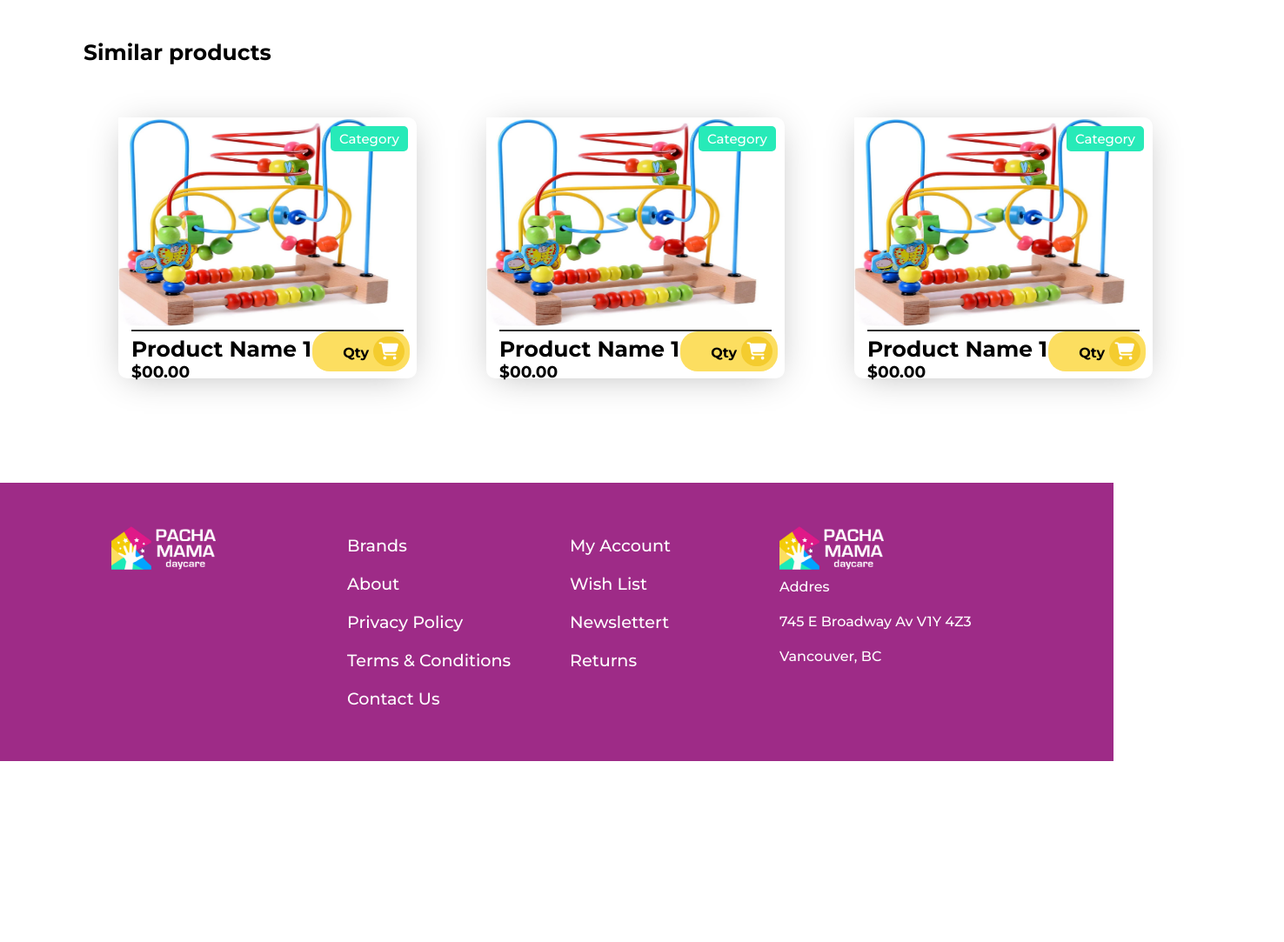
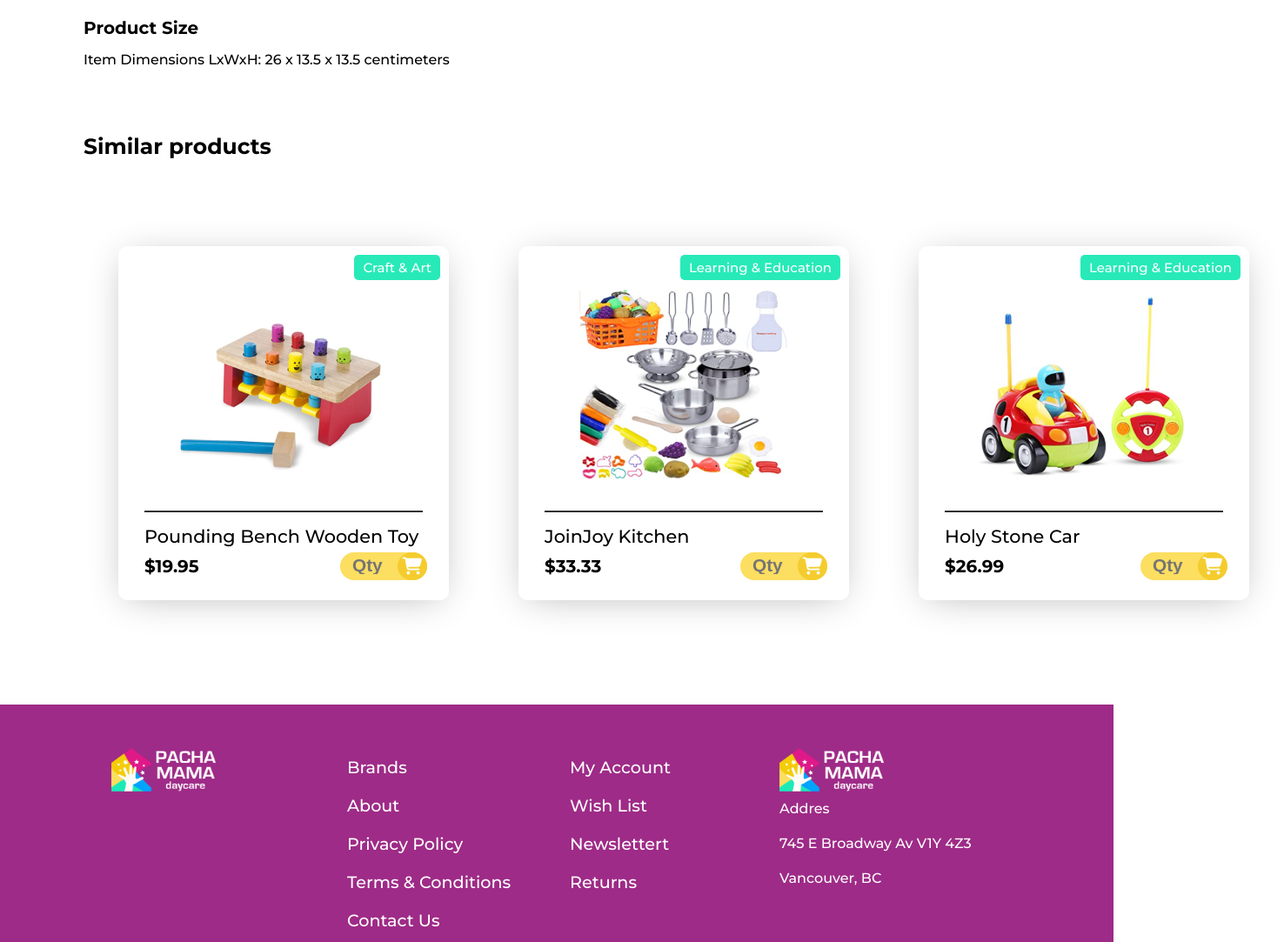
Before and after one commit to MoisesNer/pachaMamaDaycare, a website: page product.html in a window 1280 px wide. Shown: the part 1020-2103 px from the top of the page at 87% size, 1476 px wide, since content can reach past the window. Before the commit the page ends 1895 px from the top, so only its background shows below. Drawn offline with Linux system fonts and the light colour scheme.

Commit message:
fix index

```diff
--- a/app.js
+++ b/app.js
@@ -87,3 +87,12 @@
   alert(`You have added ${qty.value} item(s) to your shopping cart`);
 
 });
+
+
+
+let color = document.querySelector(".circle");
+
+color.addEventListener('click', function(){
+  document.color.style.border = '2px solid black';
+});
+color.addEventListener("click", black);
--- a/product.html
+++ b/product.html
@@ -146,7 +146,7 @@
                             </div>
                         </div>
                         <div class="submit-btn">
-                            <input type="submit" class="submit">
+                            <input type="submit" class="submit" value="Add to cart">
                         </div>
 
                     </div>
@@ -175,57 +175,79 @@
 
             <section class="similar">
                 <h4>Similar products</h4>
+
+
+
                 <div class="featured-product">
 
                     <div class="product-container">
-
                         <div class="category">
-                            <a href="#">Category</a>
+                            <a href="#">Craft & Art</a>
                         </div>
                         <a href="product.html">
-                          <img src="/files/toddlerToy.jpg" alt="Product 1 picture">
+                          <img src="files/toddler-main.png" alt="Product 1 picture">
                         </a>
                         <div class="product-info">
                             <div>
-                                <h4>Product Name 1</h4>
+                                <!-- from here -->
+                                <h5 id="artName">Pounding Bench Wooden Toy</h5>
                             </div>
                             <div class="price-qty">
-                                <h3>$00.00</h3>
-                                <p>Qty <i class="fas fa-shopping-cart"></i>
-                                </p>
+                                <h5 id="price">$19.95</h5>
+                                <form action="">
+
+                                  <input type="text" id="Qty" placeholder="Qty">
+                                  <p>
+                                        <a id="AddCart" class="fas fa-shopping-cart"></a>
+                                    </p>
+                                    <!-- til here -->
+                                </form>
                             </div>
                         </div>
+                    </div>
 
-                    </div>
+
                     <div class="product-container">
                         <div class="category">
-                            <a href="#">Category</a>
+                            <a href="#">Learning & Education</a>
                         </div>
-                        <img src="/files/toddlerToy.jpg" alt="Product 1 picture">
+                        <a href="product.html">
+                          <img src="/files/products/Screen Shot 2021-02-10 at 11.16.09 AM.png" alt="Product 1 picture">
+                        </a>
                         <div class="product-info">
                             <div>
-                                <h4>Product Name 1</h4>
+                                <h5>JoinJoy Kitchen</h5>
                             </div>
                             <div class="price-qty">
-                                <h3>$00.00</h3>
-                                <p>Qty <i class="fas fa-shopping-cart"></i>
-                                </p>
+                                <h5>$33.33</h5>
+                                <form action="">
+                                    <input type="text" id="qty" placeholder="Qty">
+                                    <p>
+                                        <a class="fas fa-shopping-cart"></a>
+                                    </p>
+                                </form>
                             </div>
                         </div>
                     </div>
                     <div class="product-container">
                         <div class="category">
-                            <a href="#">Category</a>
+                            <a href="#">Learning & Education</a>
                         </div>
-                        <img src="/files/toddlerToy.jpg" alt="Product 1 picture">
+                        <a href="product.html">
+                          <img src="/files/products/Screen Shot 2021-02-10 at 11.16.30 AM.png" alt="Product 1 picture">
+                        </a>
                         <div class="product-info">
                             <div>
-                                <h4>Product Name 1</h4>
+                                <h5>Holy Stone Car</h5>
                             </div>
                             <div class="price-qty">
-                                <h3>$00.00</h3>
-                                <p>Qty <i class="fas fa-shopping-cart"></i>
-                                </p>
+                                <h5>$26.99</h5>
+                                <form action="">
+                                    <input type="text" id="qty" placeholder="Qty">
+                                    <p>
+                                        <a class="fas fa-shopping-cart"></a>
+                                    </p>
+                                </form>
                             </div>
                         </div>
                     </div>
--- a/styles.scss
+++ b/styles.scss
@@ -424,21 +424,27 @@
                     margin-bottom: 10px;
                 }
                 .price-qty{
+                    display:flex;
+                    h5{
+                        font-size:20px;
+                        font-weight: 550;
+                    }
                     form{
                         // border: red solid 3px;
                         position: absolute;
+                        margin-top:70px;
                         right: 25px;
                         bottom: 23px;
-                        input{
+                        input[type=text]{
                             position: absolute;
+                            top:5px;
                             right: 46px;
                             bottom: 9px;
-
                             width: 40px;
                             border-radius: 20px;
                             border: none;
                             // z-index: 1;
-
+                            height:20px;
                             color: $-notBlack;
                             background-color: $-yellow;
                             font-weight:bold;
@@ -450,7 +456,7 @@
                             width: 100px;
                             font-weight:bold;
                             background-color: $-yellow;
-                            padding: 5px;
+                            //padding: 5px;
                             border-radius: 20px;
 
                             a{
@@ -964,17 +970,15 @@
     }
     .featured-product{
         display: flex;
-        flex-direction:row;
         justify-content: center;
-        margin-top: 60px;
+        margin-top: 100px;
 
         .product-container{
             margin: 0 40px;
             position: relative;
-            width: 343px;
-            height: 300px;
             border-radius: 10px;
             box-shadow: 0px 5px 40px -10px rgba(0,0,0,0.3);
+
 
             .category{
                 position: absolute;
@@ -996,48 +1000,74 @@
                 }
             }
             img{
-                width: 313px;
-                height: 240px;
+                width: 240px;
+                height: 220px;
+                margin: 50px 70px 30px 70px;
+
             }
 
             .product-info{
                 border-top: solid $-notBlack 2px;
                 margin: auto;
-                padding-top: 5px;
-                width: 313px;
-
+                padding-top: 15px;
+                width: 320px;
+                margin-bottom: 17px;
+                h5{
+                    font-size: 1.3rem;
+                    font-weight: 500;
+                    margin-bottom: 10px;
+                }
                 .price-qty{
-                    // display: flex;
-                    // flex-direction: row;
-                    // justify-content: space-between;
-
+                    display:flex;
+                    h5{
+                        font-size:20px;
+                        font-weight: 550;
+                    }
+                    form{
+                        // border: red solid 3px;
+                        position: absolute;
+                        margin-top:70px;
+                        right: 25px;
+                        bottom: 23px;
+                        input[type=text]{
+                            position: absolute;
+                            top:5px;
+                            right: 46px;
+                            bottom: 9px;
+                            width: 40px;
+                            border-radius: 20px;
+                            border: none;
+                            // z-index: 1;
+                            height:20px;
+                            color: $-notBlack;
+                            background-color: $-yellow;
+                            font-weight:bold;
+                            font-size: 1.3rem;
+                        }
 
                         p{
                             text-align: right;
-                        position: absolute;
-                        right: 8px;
-                        bottom: 8px;
                             width: 100px;
-                        font-weight: bold;
-                        // border: red solid 2px;
+                            font-weight:bold;
+                            background-color: $-yellow;
+                            //padding: 5px;
+                            border-radius: 20px;
 
-                        background-color: $-yellow;
+                            a{
+                                background-color: $-yellowDarker;
+                                color: $-white;
                                 padding: 6px;
                                 border-radius: 20px;
-
-
-
-                        i{
-                            background-color: $-yellowDarker;
-                            color: $-white;
-                            padding: 7px;
-                            border-radius: 20px;
+                                cursor: pointer;
+                                &:hover{
+                                    color: $-gray;
+                                }
+                            }
                         }
                     }
                 }
             }
 
-
         }
     }
 }
```
Also changed, not shown: index.html (+10 -10 lines), styles.css, 1 other file. Lines whose indentation alone changed are shown as unchanged.
